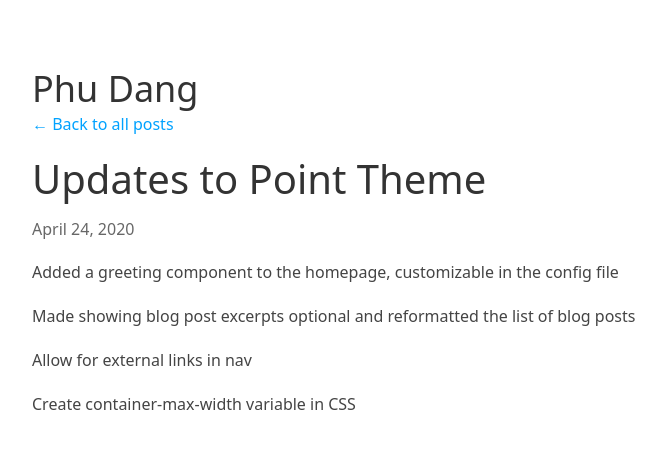
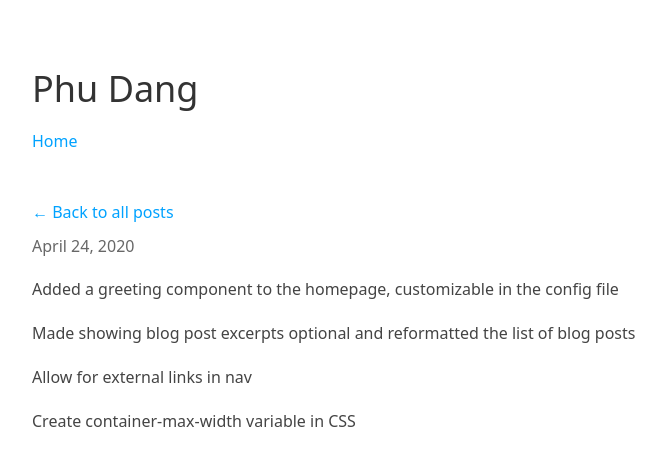
Before and after one commit to pndang/pndang.github.io, a Jekyll site: the page built from _posts/2020-04-24-update.md, in a window 1280 px wide. Shown: the top 466 px of the page, without its empty margins (233-899 px from the left). Built offline with Jekyll 4.4.1, drawn with Linux system fonts in a browser that asks for light colours; part of the change alters nothing that is shown.

Commit message:
Save my work

```diff
--- a/_config.yml
+++ b/_config.yml
@@ -9,14 +9,14 @@ url: https://point-theme.netlify.app
 
 # for header and meta tags
 title: Phu Dang
-description: description for search engines and social media cards
+description: Student, Halıcıoğlu Data Science Institute, UC San Diego
 
 # set external to true if linking outside your website
 # for internal, make sure to include preceding slash
-# nav-links:
-#   - name: Home
-#     url: /
-#     external: false
+nav-links:
+  - name: Home
+    url: /
+    external: false
 #   - name: Blog
 #     url: /blog
 #     external: false
--- a/_layouts/default.html
+++ b/_layouts/default.html
@@ -5,12 +5,12 @@
   >← Back to all posts</a
 >{% endif %}
 
-{% unless page.url == "/" %}
+<!-- {% unless page.url == "/" %}
 <h1>
   {% if page.title %}{{ page.title }}{% endif %}{% if post.title %}{{ post.title
   }}{% endif %}
 </h1>
-{% endunless %}
+{% endunless %} -->
 
 {% if page.date %}
 <span class="timestamp timestamp-block">
```
